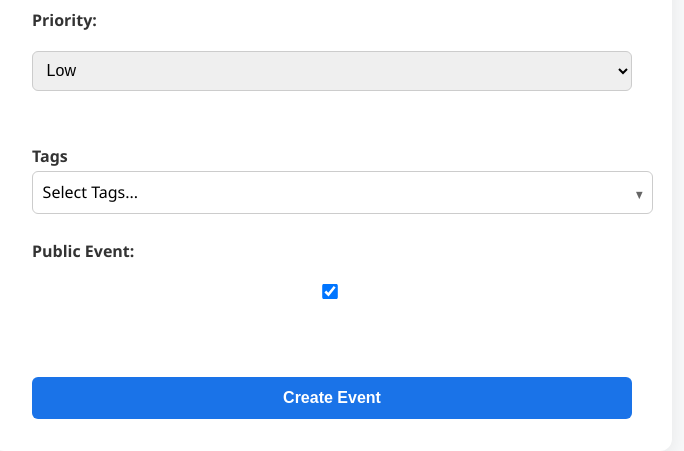
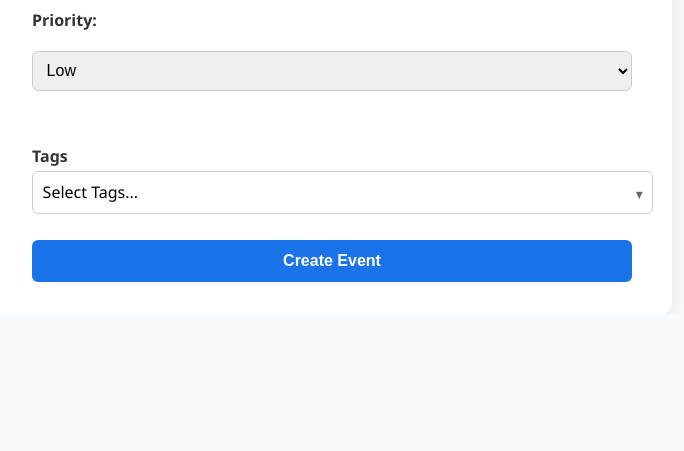
Before and after one commit to willmosAtKings/williamAT3, a Flask app: page /event/create in a window 1280 px wide. Shown: the part 779-1230 px from the top of the page, without its empty margins (308-992 px from the left). After the commit the page ends 1061 px from the top, so only its background shows below. Run offline with Flask 3, Linux system fonts and the light colour scheme; the visitor is signed in with stand-in values (Sample User, id 1).

Commit message:
Removed 'is_public' from event creation

```diff
--- a/static/js/create_event.js
+++ b/static/js/create_event.js
@@ -6,8 +6,6 @@ document.addEventListener('DOMContentLoaded', () => {
     "Audience": ["public", "student", "teacher", "admin"],
     "Year Level": ["year-7", "year-8", "year-9", "year-10", "year-11", "year-12"],
     "Activity Type": ["sport", "academic", "co-curricular", "assembly", "excursion"],
-    // You can easily add more categories and tags here in the future
-    // "Departments": ["math", "science", "english"],
   };
 
   const megaMenuDropdown = document.getElementById('mega-menu-dropdown');
@@ -16,20 +14,16 @@ document.addEventListener('DOMContentLoaded', () => {
   const selectedTagsDisplay = document.getElementById('selected-tags-display');
   let selectedTags = new Set();
 
-  // Function to build the mega menu HTML from the data structure
   function buildMegaMenu() {
     megaMenuDropdown.innerHTML = '';
     for (const category in tagStructure) {
       const categoryDiv = document.createElement('div');
       categoryDiv.className = 'mega-menu-category';
-
       const categoryTitle = document.createElement('h4');
       categoryTitle.textContent = category;
       categoryDiv.appendChild(categoryTitle);
-
       const tagsContainer = document.createElement('div');
       tagsContainer.className = 'mega-menu-tags';
-
       tagStructure[category].forEach(tag => {
         const tagEl = document.createElement('div');
         tagEl.className = 'mega-menu-tag';
@@ -37,13 +31,11 @@ document.addEventListener('DOMContentLoaded', () => {
         tagEl.dataset.tag = tag;
         tagsContainer.appendChild(tagEl);
       });
-
       categoryDiv.appendChild(tagsContainer);
       megaMenuDropdown.appendChild(categoryDiv);
     }
   }
 
-  // Function to update the display of selected tags (the "pills")
   function updateSelectedTagsDisplay() {
     selectedTagsDisplay.innerHTML = '';
     selectedTags.forEach(tag => {
@@ -52,16 +44,13 @@ document.addEventListener('DOMContentLoaded', () => {
       pill.innerHTML = `<span>${tag}</span><span class="remove-tag" data-tag="${tag}">×</span>`;
       selectedTagsDisplay.appendChild(pill);
     });
-    // Update the hidden input that will be sent with the form
     selectedTagsInput.value = Array.from(selectedTags).join(',');
   }
 
-  // Event Listener: Show/hide mega menu
   tagSelectorButton.addEventListener('click', () => {
     megaMenuDropdown.classList.toggle('show');
   });
 
-  // Event Listener: Handle tag selection/deselection from the dropdown
   megaMenuDropdown.addEventListener('click', (e) => {
     if (e.target.classList.contains('mega-menu-tag')) {
       const tag = e.target.dataset.tag;
@@ -76,13 +65,11 @@ document.addEventListener('DOMContentLoaded', () => {
     }
   });
 
-  // Event Listener: Handle tag removal by clicking the 'x' on a pill
   selectedTagsDisplay.addEventListener('click', (e) => {
     if (e.target.classList.contains('remove-tag')) {
       const tag = e.target.dataset.tag;
       selectedTags.delete(tag);
       updateSelectedTagsDisplay();
-      // Also un-highlight the tag in the main dropdown for visual consistency
       const tagInMenu = megaMenuDropdown.querySelector(`.mega-menu-tag[data-tag="${tag}"]`);
       if (tagInMenu) {
         tagInMenu.classList.remove('selected');
@@ -90,19 +77,15 @@ document.addEventListener('DOMContentLoaded', () => {
     }
   });
 
-  // Event Listener: Close mega menu if clicking anywhere else on the page
   window.addEventListener('click', (e) => {
     if (!e.target.closest('.mega-menu-container')) {
       megaMenuDropdown.classList.remove('show');
     }
   });
 
-  // Initialize the menu when the page loads
   buildMegaMenu();
   // --- END MEGA MENU SETUP ---
 
-
-  // --- EXISTING LOGIC (PRESERVED) ---
   const urlParams = new URLSearchParams(window.location.search);
   const dateFromUrl = urlParams.get('date');
   const displayDateEl = document.getElementById('displayDate');
@@ -181,7 +164,6 @@ document.addEventListener('DOMContentLoaded', () => {
   document.getElementById('multi_start_date')?.addEventListener('change', updateDisplayDate);
   document.getElementById('rec_start_date')?.addEventListener('change', updateDisplayDate);
 
-  // --- MODIFIED FORM SUBMISSION ---
   form.addEventListener('submit', async (e) => {
     e.preventDefault();
 
@@ -189,8 +171,9 @@ document.addEventListener('DOMContentLoaded', () => {
     const title = document.getElementById('title').value.trim();
     const description = document.getElementById('description').value.trim();
     const priority = document.getElementById('priority').value;
-    const tags = document.getElementById('selected-tags-input').value; // MODIFIED: Get tags from hidden input
-    const isPublic = document.getElementById('is_public').checked;
+    const tags = document.getElementById('selected-tags-input').value;
+
+    // REMOVED: const isPublic = document.getElementById('is_public').checked;
 
     let startTimeStr = null;
     let endTimeStr = null;
@@ -251,9 +234,8 @@ document.addEventListener('DOMContentLoaded', () => {
         title,
         description,
         priority: parseInt(priority),
-        // REMOVED: genre,
-        tags, // MODIFIED: Now uses the value from the hidden input
-        is_public: isPublic,
+        tags,
+        // REMOVED: is_public: isPublic,
         start_time: startTimeStr,
         end_time: endTimeStr,
       };
--- a/templates/create_event.html
+++ b/templates/create_event.html
@@ -90,9 +90,6 @@
       <option value="2">High</option>
     </select><br>
 
-    <!-- REMOVED GENRE INPUT -->
-
-    <!-- NEW MEGA MENU FOR TAGS -->
     <div class="form-group">
         <label>Tags</label>
         <div class="mega-menu-container">
@@ -103,15 +100,12 @@
             <div id="mega-menu-dropdown" class="mega-menu-dropdown">
                 <!-- This will be populated by JavaScript -->
             </div>
-            <!-- Hidden input to store selected tags -->
             <input type="hidden" name="tags" id="selected-tags-input">
         </div>
         <div id="selected-tags-display" class="selected-tags-display"></div>
     </div>
-    <!-- END NEW MEGA MENU -->
 
-    <label>Public Event:</label>
-    <input type="checkbox" id="is_public" checked><br><br>
+    <!-- REMOVED 'is_public' CHECKBOX -->
 
     <button type="submit" id="submitBtn">Create Event</button>
   </form>
```
